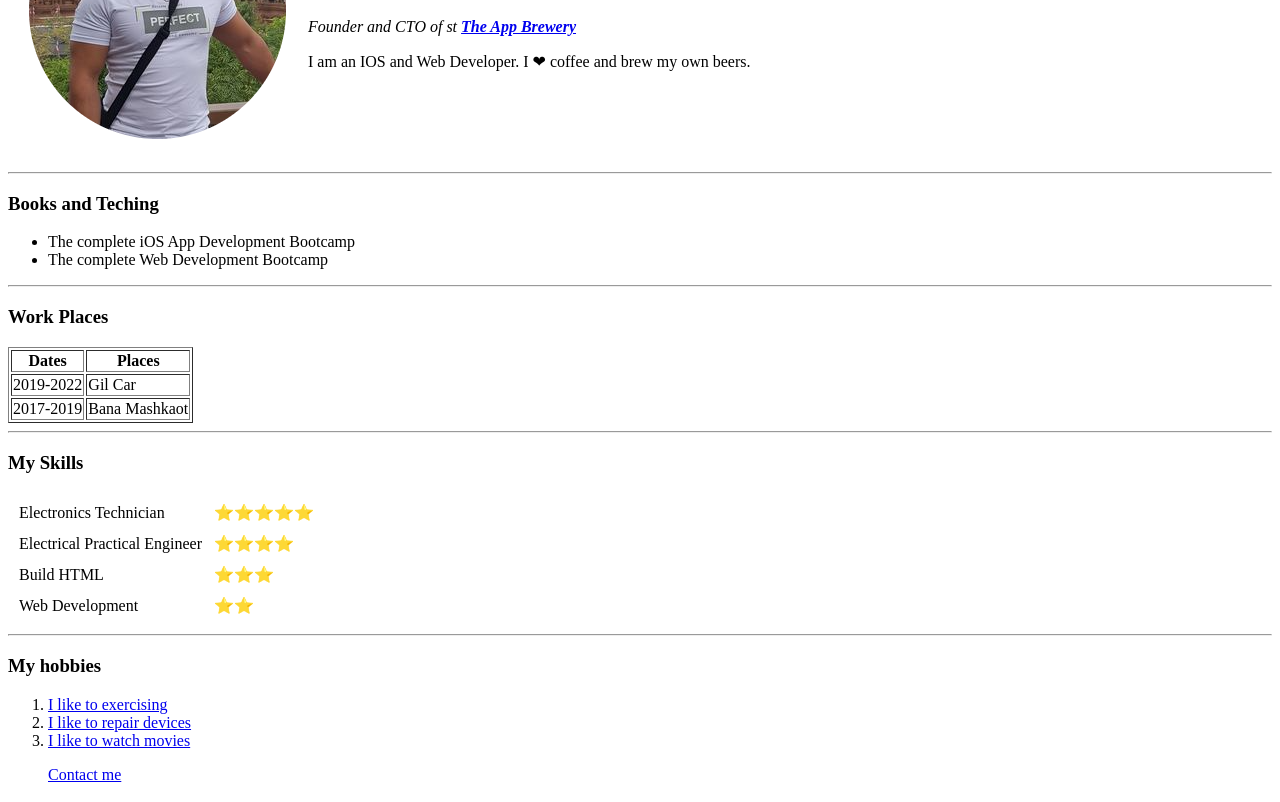
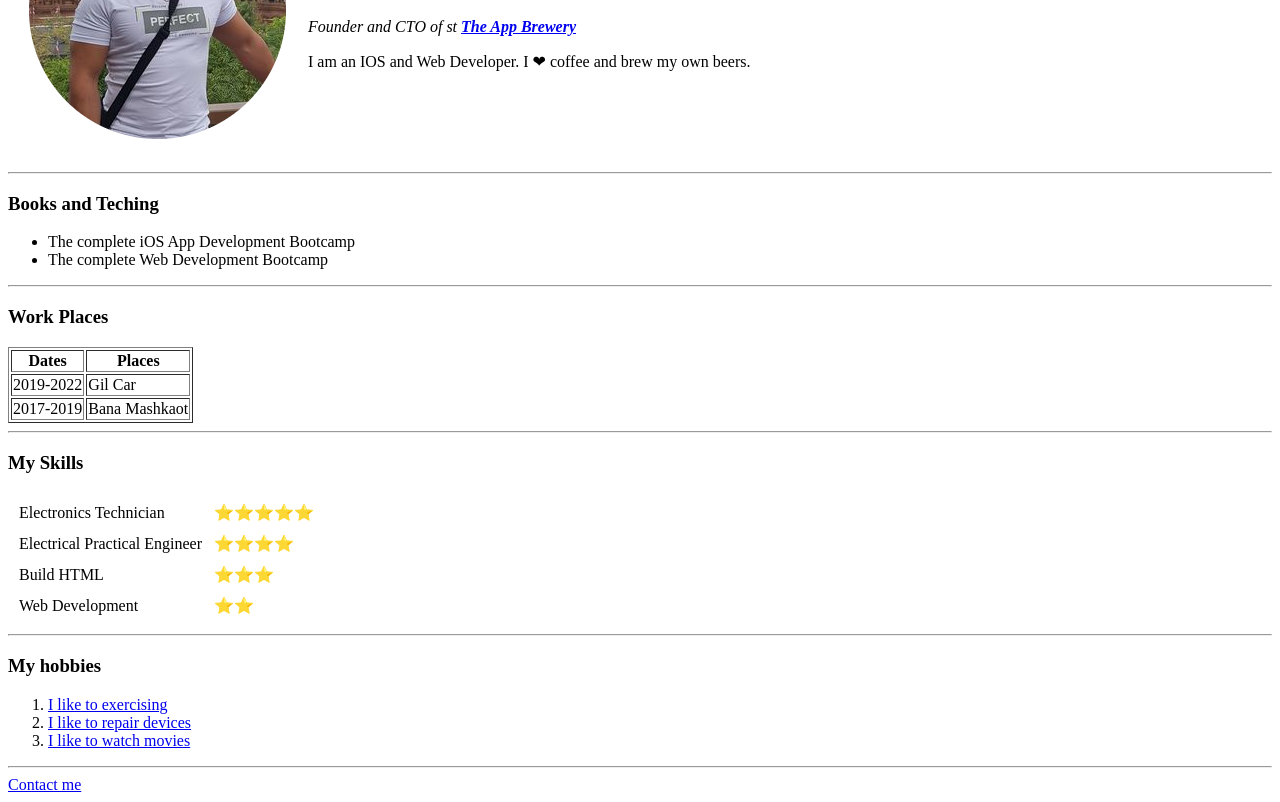
Before and after one commit to eitantanami/cv, a plain HTML site: page index.html in a window 1280 px wide. Shown: the part 147-949 px from the top of the page. Drawn offline with Linux system fonts and the light colour scheme.

Commit message:
Update index.html

```diff
--- a/index.html
+++ b/index.html
@@ -68,9 +68,7 @@
   <li><a href="https://www.youtube.com/watch?v=pffOJdCQ7kw">I like to repair devices</a></li>
   <li><a href="https://www.netflix.com/il/">I like to watch movies</a></li>
 </ol>
-<ul>
+  <hr>
   <a href="contact me.html">Contact me</a>
-</ul>
 </body>
-
 </html>
```
